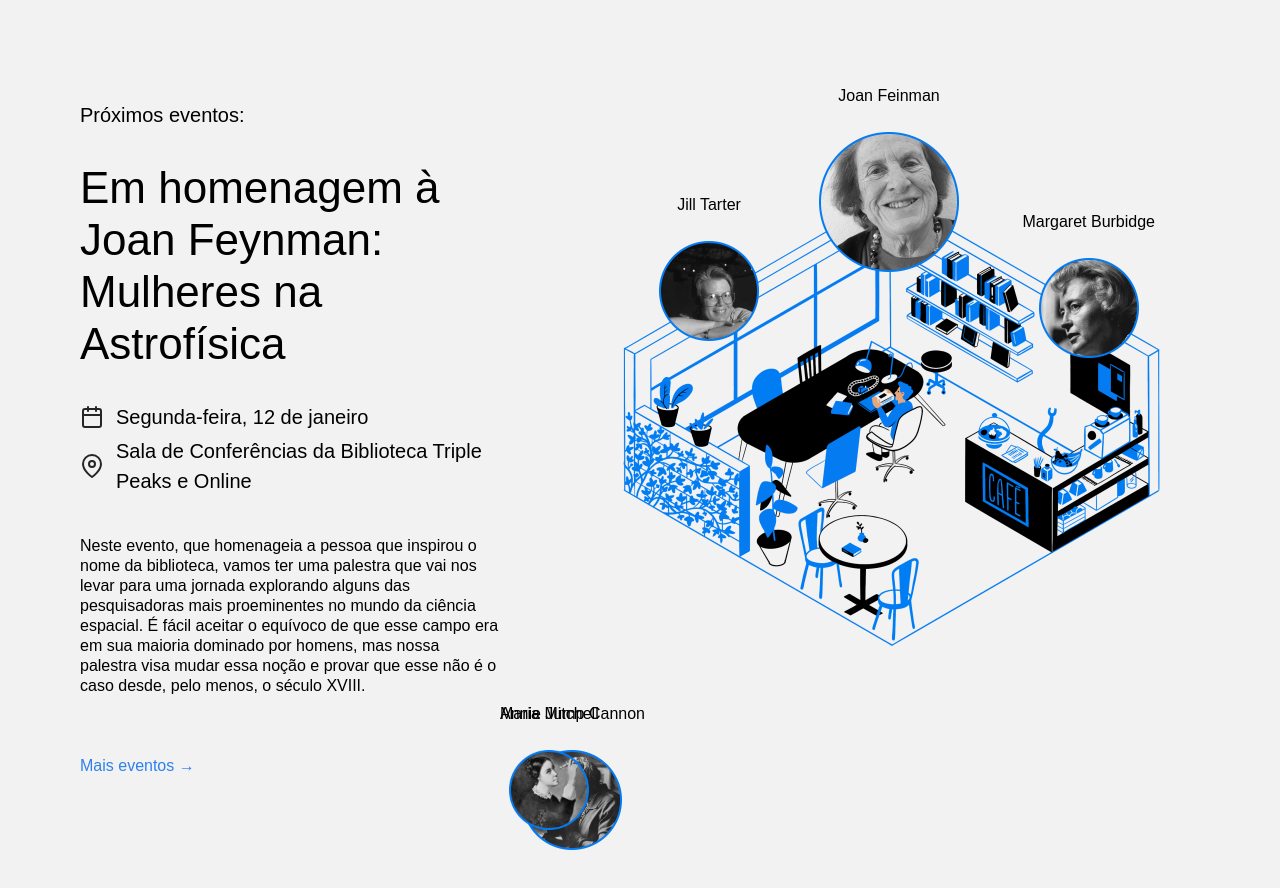
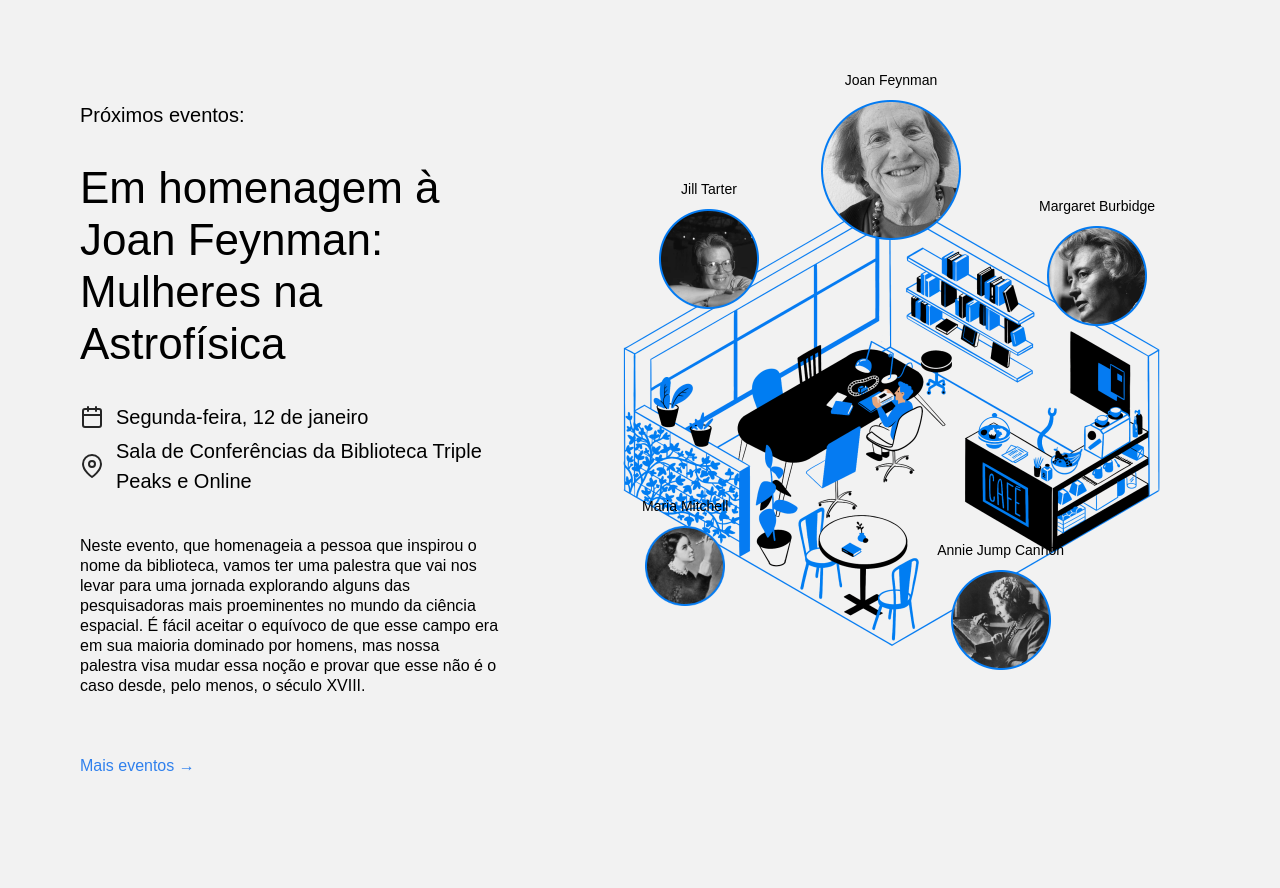
Before and after one commit to kaysson/web_project_library, a plain HTML site: page index.html in a window 1280 px wide. Shown: the part 2094-2982 px from the top of the page. Drawn offline with Linux system fonts and the light colour scheme.

Commit message:
Nova atualização do projeto

```diff
--- a/index.html
+++ b/index.html
@@ -62,10 +62,10 @@
               <div class="card__content">
                 <h3 class="card__title">Algoritmos: Teoria e Prática</h3>
                 <p class="card__text">
-                Esse livro é uma introdução adequada aos algoritmos! Introdução
-                aos algoritmos, ou CLRS, em referência aos sobrenomes dos
-                autores, aprofunda e abrange uma variedade de algoritmos em
-                vários capítulos independentes.
+                  Esse livro é uma introdução adequada aos algoritmos!
+                  Introdução aos algoritmos, ou CLRS, em referência aos
+                  sobrenomes dos autores, aprofunda e abrange uma variedade de
+                  algoritmos em vários capítulos independentes.
                 </p>
                 <p class="card__footer">
                   Thomas H. Cormen, Charles E. Leiserson, Ronald L. Rivest,
@@ -73,24 +73,26 @@
                 </p>
               </div>
             </li>
+
             <li class="card">
               <div class="card__content">
                 <h3 class="card__title">
-                A Estrutura e Interpretação de Programas de Computador (SICP, na
-                sigla em inglês)
+                  A Estrutura e Interpretação de Programas de Computador (SICP,
+                  na sigla em inglês)
                 </h3>
                 <p class="card__text">
                   Esse é um dos melhores livros para aprender os fundamentos da
                   programação. Destacado pelo MIT em um de seus cursos
                   fundamentais de programação, SICP é um livro de programação de
-                uso geral que utiliza Scheme para ilustrar diversos conceitos de
-                programação.
+                  uso geral que utiliza Scheme para ilustrar diversos conceitos
+                  de programação.
                 </p>
                 <p class="card__footer">
                   Harold Abelson, Gerald Jay Sussman, Julie Sussman
                 </p>
               </div>
             </li>
+
             <li class="card">
               <div class="card__content">
                 <h3 class="card__title">
@@ -108,17 +110,19 @@
                 <p class="card__footer">Steve McConnell</p>
               </div>
             </li>
+
             <li class="card">
               <div class="card__content">
                 <h3 class="card__title">
                   Code Complete: Um Manual Prático de Construção de Software
                 </h3>
                 <p class="card__text">
-                Quer saber como escrever um código robusto, independentemente da
-                arquitetura por trás da linguagem de programação escolhida? Em
-                seguida, considere a leitura do livro: Code Complete: Um Manual
-                Prático de Construção de Software. Construção. Ele aborda de
-                forma abrangente tudo relacionado à boa estrutura de código.
+                  Quer saber como escrever um código robusto, independentemente
+                  da arquitetura por trás da linguagem de programação escolhida?
+                  Em seguida, considere a leitura do livro: Code Complete: Um
+                  Manual Prático de Construção de Software. Construção. Ele
+                  aborda de forma abrangente tudo relacionado à boa estrutura de
+                  código.
                 </p>
                 <p class="card__footer">Steve McConnell</p>
               </div>
@@ -163,49 +167,47 @@
             <a href="#" class="events__more">Mais eventos &rarr;</a>
           </div>
           <div class="events__cover">
-          <img src="./images/cafe.png" alt="cafe" class="events__image" />
+            <img
+            src="./images/cafe.png"
+            alt="cafe"
+            class="events__image" />
             <div class="person person_name_feynman">
-            <p class="person_caption">Joan Feinman</p>
+            <p class="person__caption">Joan Feynman</p>
             <img
             src="./images/person_feynman.png"
-              alt="feinman"
-              class="person__image person__image_size_l"
-            />
+            alt="feynman"
+            class="person__image person__image_size_l">
             </div>
             <div class="person person_name_burbidge">
-            <p class="person_caption">Margaret Burbidge</p>
+              <p class="person__caption">Margaret Burbidge</p>
               <img
               src="./images/person_burbidge.png"
               alt="burbidge"
-              class="person__image person__image_size_m"
-            />
+              class="person__image person__image_size_m">
             </div>
-          <div class="person person_name_Cannon">
-            <p class="person_caption">Annie Jump Cannon</p>
+            <div class="person person_name_cannon">
+              <p class="person__caption">Annie Jump Cannon</p>
               <img
               src="./images/person_cannon.png"
               alt="cannon"
-              class="person__image person__image_size_m"
-            />
+              class="person__image person__image_size_m" >
             </div>
-          <div class="person person_name_Mitchell">
-            <p class="person_caption">Maria Mitchell</p>
+            <div class="person person_name_mitchell">
+              <p class="person__caption">Maria Mitchell</p>
               <img
               src="./images/person_mitchell.png"
-              alt="Mitchell"
-              class="person__image person__image_size_s"
-            />
+              alt="mitchell"
+              class="person__image person__image_size_s" >
             </div>
             <div class="person person_name_tarter">
-            <p class="person_caption">Jill Tarter</p>
+              <p class="person__caption">Jill Tarter</p>
               <img
               src="./images/person_tarter.png"
-              alt="Tarter"
-              class="person__image person__image_size_m"
-            />
-          </div>
+              alt="tarter"
+              class="person__image person__image_size_m" >
             </div>
         </section>
       </main>
+    </div>
   </body>
 </html>
--- a/styles/style.css
+++ b/styles/style.css
@@ -7,7 +7,6 @@
   line-height: 20px;
 }
 
-/* Header Styles */
 .header {
   display: flex;
   flex-direction: column;
@@ -86,8 +85,6 @@
   margin: 0;
   color: #838383;
 }
-
-/* Staff Picks Section Styles */
 .staff {
   background-image: url("../images/staff_picks_background.jpg");
   padding: 100px 0 140px;
@@ -112,7 +109,6 @@
   margin: 0;
   color: #ffffff;
 }
-
 .staff__cards {
   max-width: 760px;
   margin: 68px auto 0;
@@ -123,7 +119,6 @@
   justify-content: center;
   gap: 40px;
 }
-
 .card {
   background-color: #fff;
   border-radius: 6px;
@@ -154,14 +149,11 @@
 }
 
 .card__footer {
-  margin: 0;
   margin-top: auto;
   font-size: 14px;
   line-height: 20px;
   color: #838383;
 }
-
-/* Events Section Styles */
 .events {
   padding: 100px 0 120px 80px;
   display: flex;
@@ -246,7 +238,7 @@
 
 .person_name_feynman {
   top: -30px;
-  left: 319px;
+  right: 319px;
 }
 
 .person_name_burbidge {
```
Lines whose indentation alone changed are shown as unchanged.
